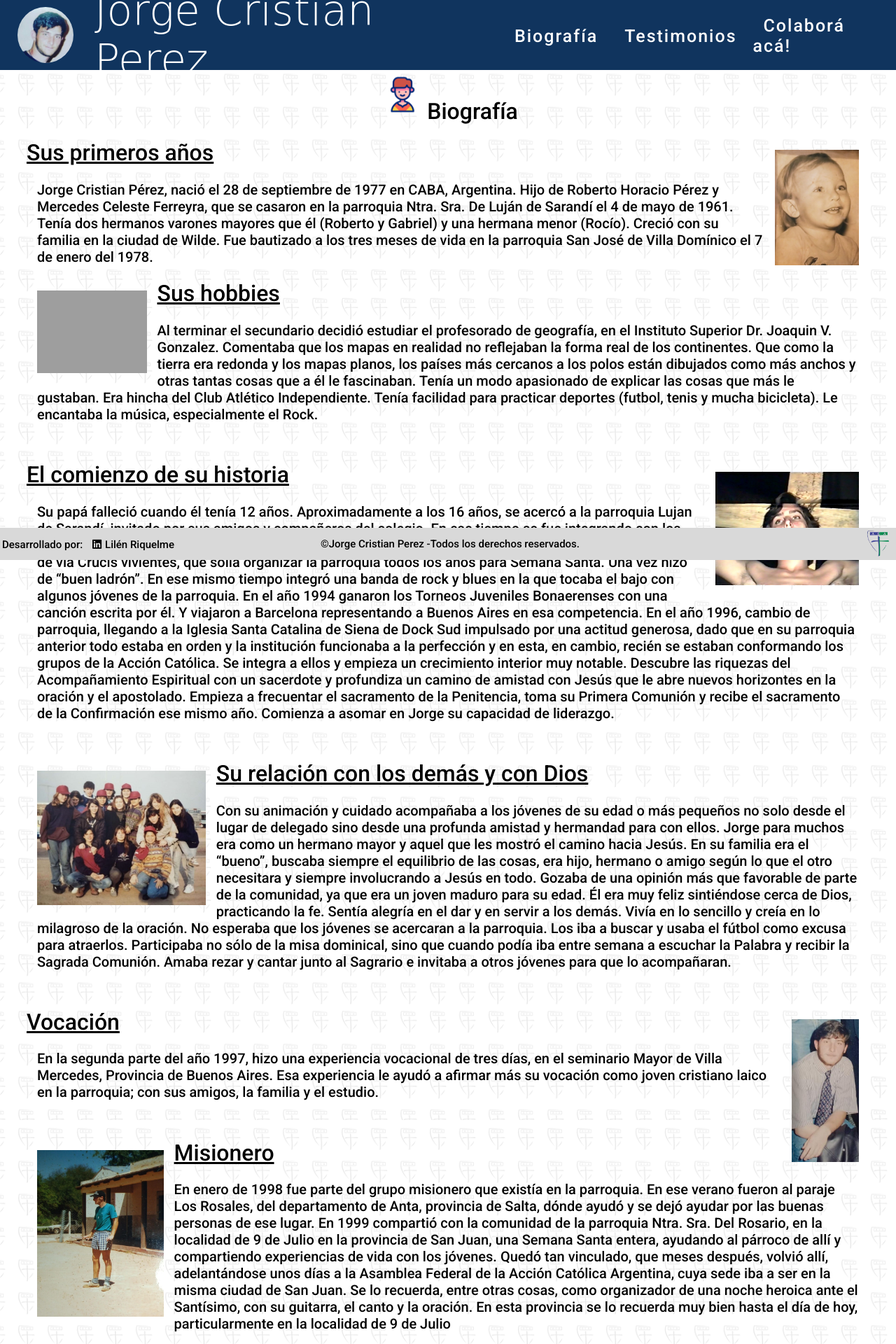
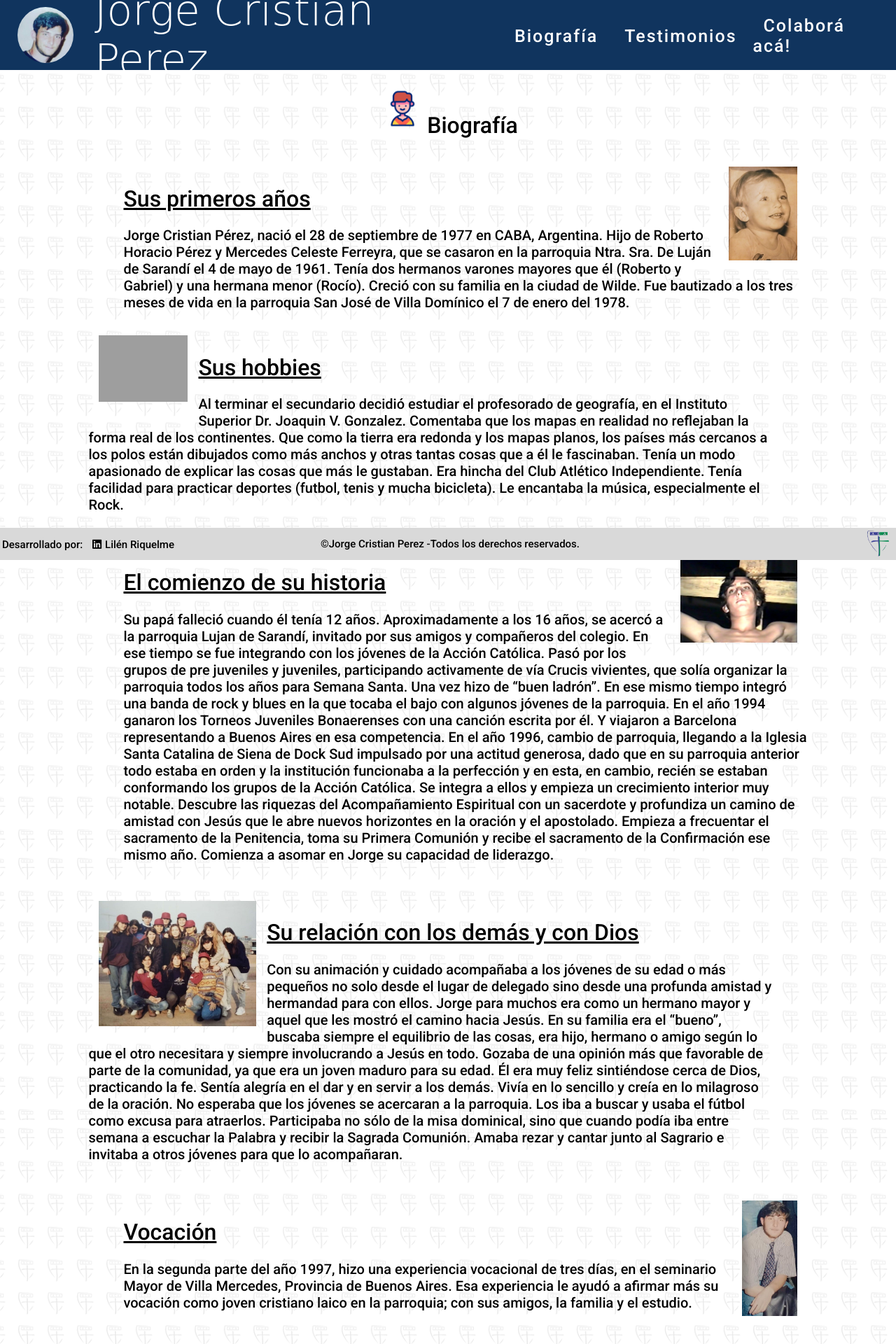
Before and after one commit to LiluRi/jcp, a PHP site: page / in a window 1280 px wide. Shown: the top 1920 px of the page at 70% size. Run offline with PHP 8.4, Linux system fonts and the light colour scheme; some libraries are stand-ins or nearby versions; some web fonts are replaced; grey boxes are pictures that could not be loaded.

Commit message:
Estilos index

```diff
--- a/css/styleindex.css
+++ b/css/styleindex.css
@@ -2,6 +2,10 @@
     font-family: "Roboto", serif;
     font-weight: 500;
     font-style: normal;
+}
+
+.container{
+  margin: 2% 7%;
 }
 /*titulo biografia*/
 .titulo{
@@ -23,7 +27,8 @@
     margin: 15px;
 }
 .txiz{
-  margin: 0 30px;
+  display: inline-table;
+  margin: 0 30px 0 80px;
 }
 .txdr img.imgbio{
     height: 10%;
@@ -31,14 +36,15 @@
     margin: 15px;
 }
 .txdr{
-  margin: 0 30px;
+  display: inline-table;
+  margin: 0 80px 0 30px;
 }
 p{
     font-size: 20px;
-    margin: 15px;
 }
 h1{
   text-decoration: underline;
+  padding-top: 20px;
 }
 
 .im1{
@@ -51,7 +57,7 @@ h1{
   width: 17%;
 }
 .im4{
-  width: 20%;
+  width: 23%;
 }
 .im5{
   width: 8%;
--- a/css/testimonios.css
+++ b/css/testimonios.css
@@ -41,3 +41,6 @@ img{
 a{
     text-decoration-color: white;
 }
+h1{
+    padding-top: 20px;
+}
--- a/index.php
+++ b/index.php
@@ -19,6 +19,7 @@
     <h1 class="bio"><img src="img/biografia.gif" class="giff">Biografía</h1>
     </div>
 
+    <div class="container">
         <div class="txiz">
             <img src="img/1.jpg" class="imgbio im1">
             <h1>Sus primeros años</h1>
@@ -82,6 +83,8 @@
             En su velatorio hubo muchísima gente. Por supuesto jóvenes venidos de distintos lugares:D  de su barrio; de su parroquia; de otras Iglesias; compañeros del secundario; compañeros del estudio terciario. Tuvo su Misa Exequial, en la parroquia Santa Catalina y cuando pasó por la parroquia de Luján de Sarandí, junto con el sonar de las campanas a duelo, en el colegio Santo Tomas hicieron formar al personal y alumnos sobre la vereda para ver pasar al cortejo fúnebre. Sus restos mortales descansan en el cementerio de Avellaneda.
             </p><img>
         </div>
+    </div>
+
 
 
 <?php require_once "inferior.php"?>
```
Also changed, not shown: css/colabora.css (+5 -2 lines). Lines whose indentation alone changed are shown as unchanged.
